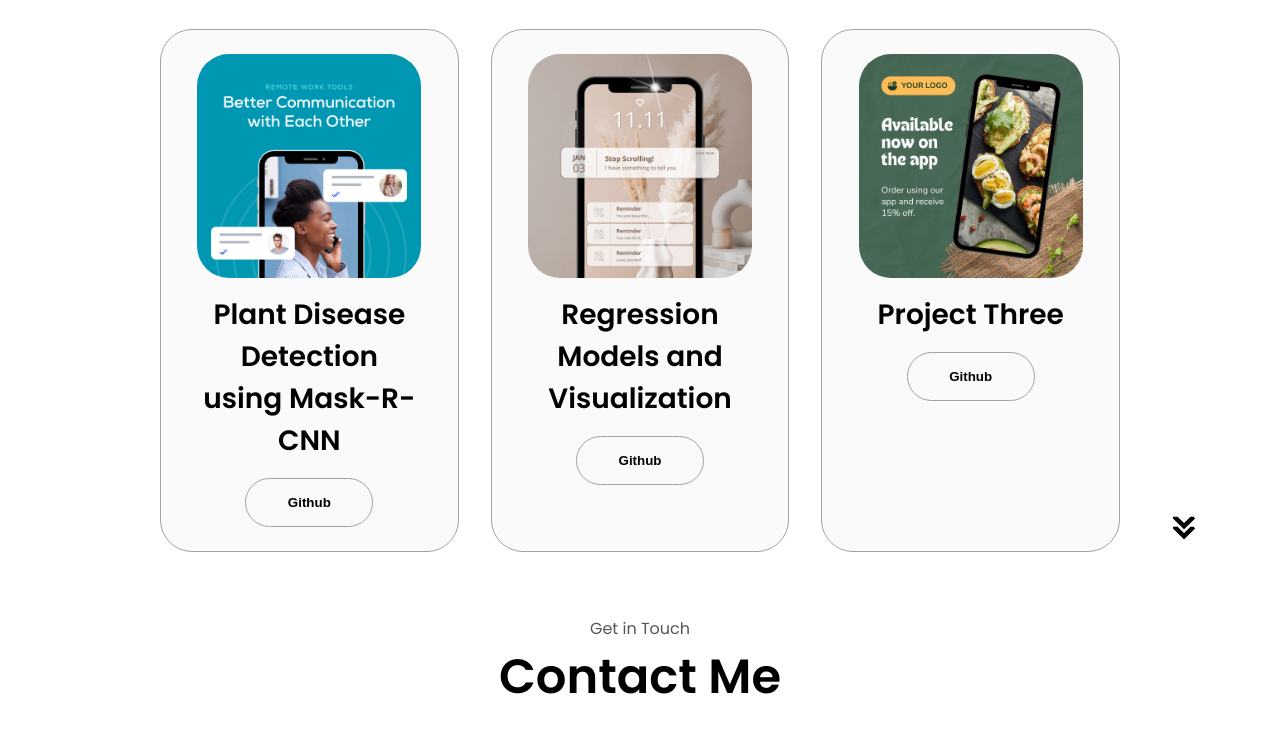
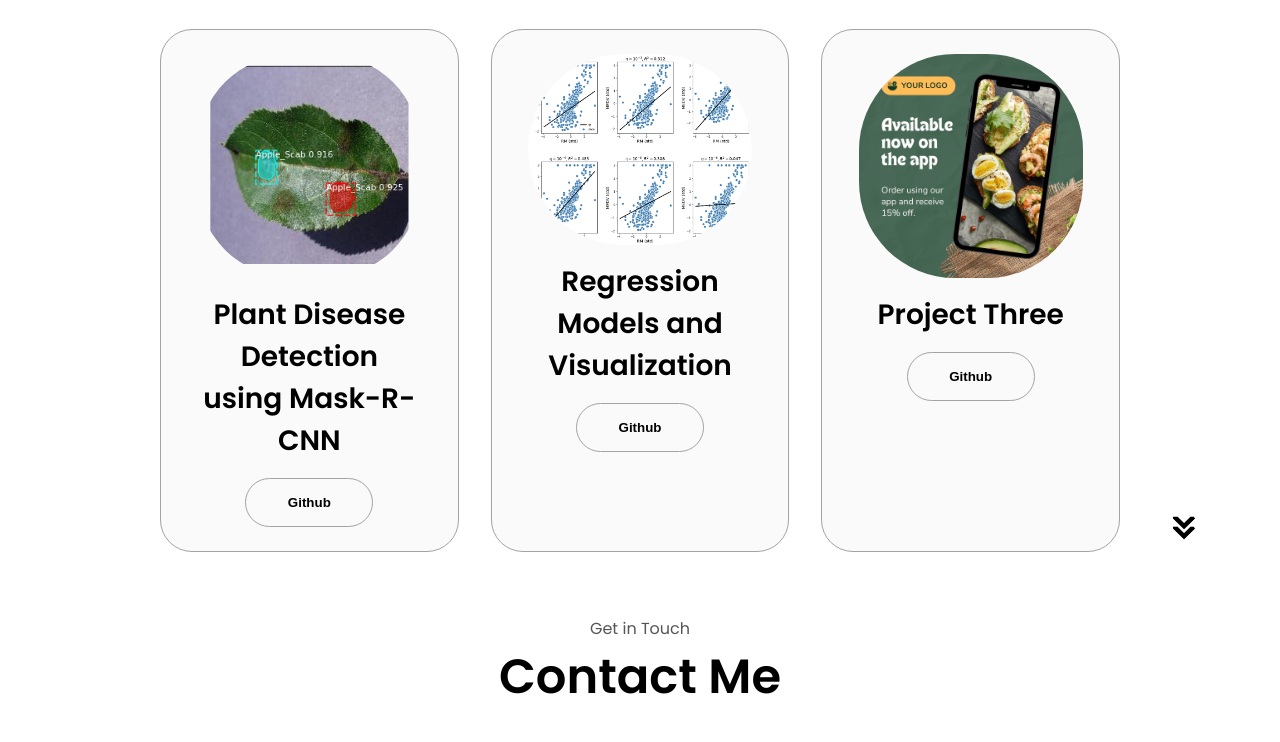
Before and after one commit to amroodh/My-Portfolio, a plain HTML site: page index.html in a window 1280 px wide. Shown: the part 2564-3306 px from the top of the page. Drawn offline with Linux system fonts and the light colour scheme.

Commit message:
changes are made

```diff
--- a/index.html
+++ b/index.html
@@ -264,7 +264,7 @@ My passion for Open Source Development drives me to contribute actively to the c
           <div class="details-container color-container">
             <div class="article-container">
               <img
-                src="./assets/project-1.png"
+                src="./assets/project-one.png"
                 alt="Project 1"
                 class="project-img"
               />
@@ -282,7 +282,7 @@ My passion for Open Source Development drives me to contribute actively to the c
           <div class="details-container color-container">
             <div class="article-container">
               <img
-                src="./assets/project-2.png"
+                src="./assets/project-two.png"
                 alt="Project 2"
                 class="project-img"
               />
--- a/style.css
+++ b/style.css
@@ -365,7 +365,7 @@ article .icon {
 }
 
 .project-img {
-  border-radius: 2rem;
+  border-radius: 6rem;
   width: 90%;
   height: 90%;
 }
```
Also changed, not shown: assets/project-one.png (added), assets/project-two.png (added).
